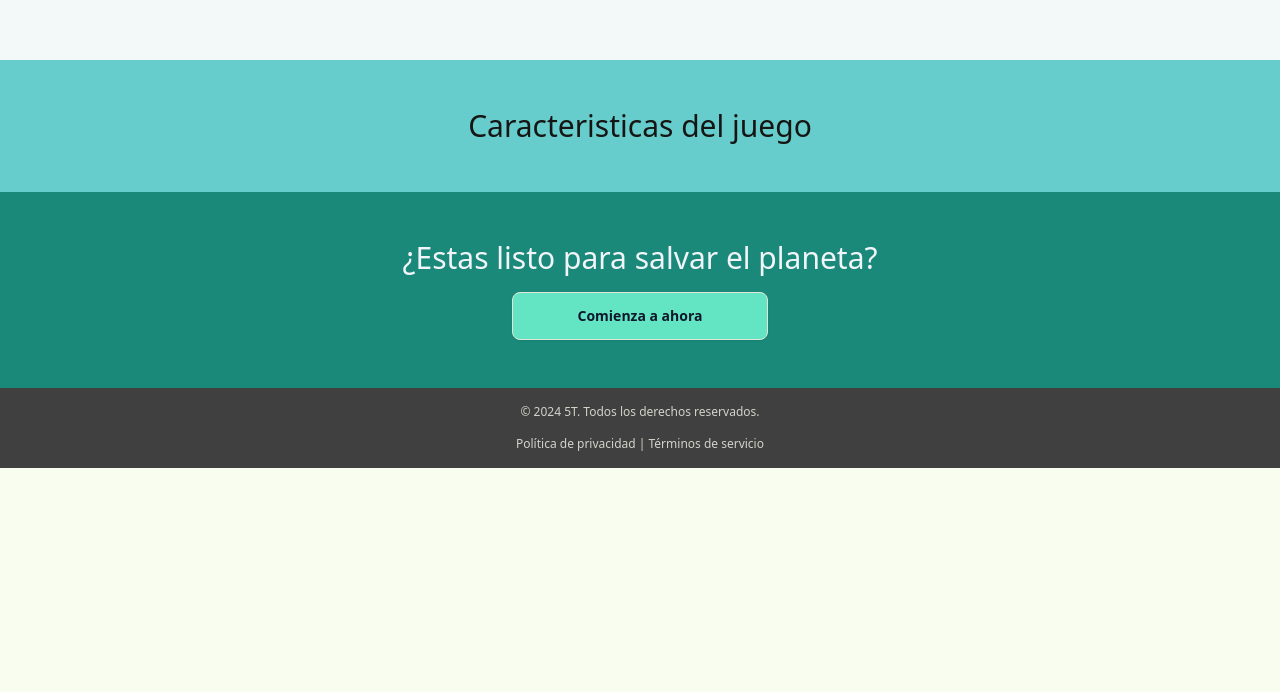
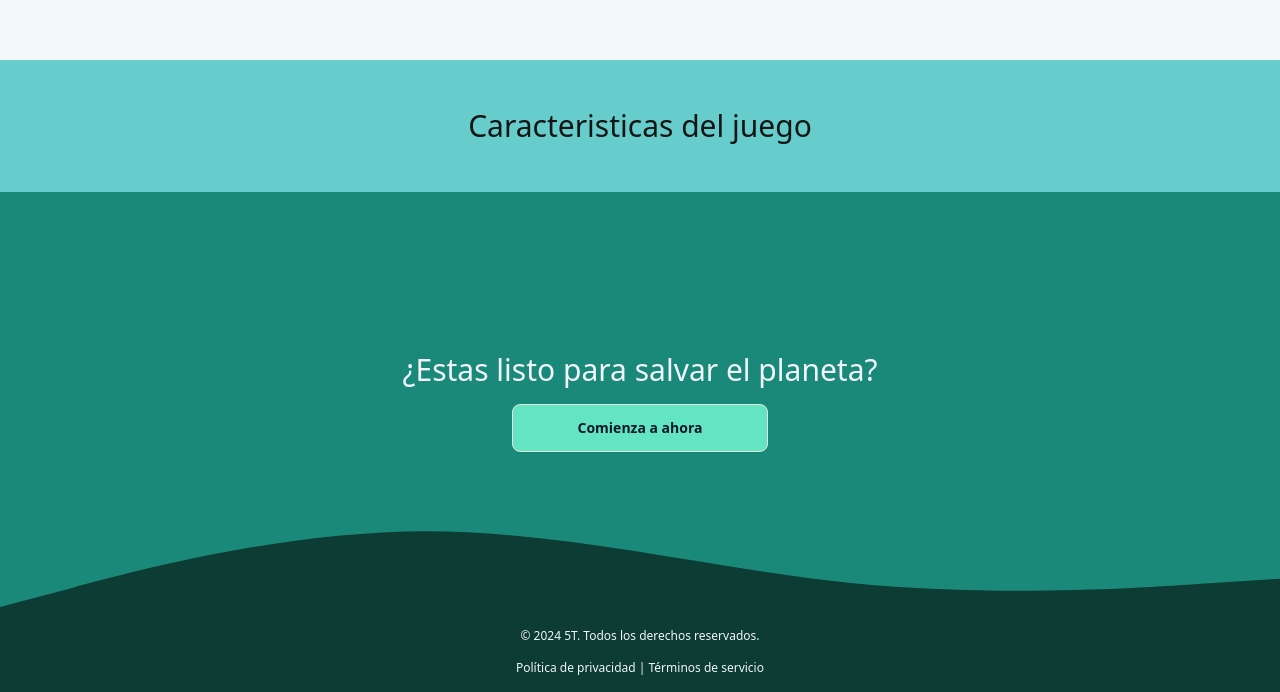
Before and after one commit to whoAngeel/hackateck-regional, a React (Vite) app in the folder apps/client/: page / in a window 1280 px wide. Shown: the part 804-1496 px from the top of the page. Before the commit the page ends 1272 px from the top, so only its background shows below. Built offline with nearby package versions, Linux system fonts and the light colour scheme.

Commit message:
frontend: footer xd

```diff
--- a/apps/client/src/pages/Home.jsx
+++ b/apps/client/src/pages/Home.jsx
@@ -51,7 +51,7 @@ function Home() {
 				</h2>
 			</section>
 
-			<section className="bg-primary-500 py-12 text-slate-100 flex flex-col justify-center items-center gap-4">
+			<section className="bg-primary-500 py-40 text-slate-100 flex flex-col justify-center items-center gap-4 ">
 				<h2 className="text-3xl text-center font-medium">
 					¿Estas listo para salvar el planeta?
 				</h2>
@@ -66,7 +66,21 @@ function Home() {
 			</section>
 
 			{/* footer section */}
-			<footer className="bg-neutral-700 text-neutral-content  py-4 text-center text-xs">
+			<div className="relative">
+				<svg
+					xmlns="http://www.w3.org/2000/svg"
+					viewBox="0 0 1440 320"
+					className="absolute bottom-0 left-0 w-full "
+				>
+					<path
+						fill="#0C3C34"
+						className="fill-bg-primary-900"
+						fill-opacity="1"
+						d="M0,224L80,202.7C160,181,320,139,480,138.7C640,139,800,181,960,197.3C1120,213,1280,203,1360,197.3L1440,192L1440,320L1360,320C1280,320,1120,320,960,320C800,320,640,320,480,320C320,320,160,320,80,320L0,320Z"
+					></path>
+				</svg>
+
+				<footer className="bg-primary-800 text-slate-100 py-4 text-center text-xs relative z-10">
 					<div>
 						<p>
 							&copy; {new Date().getFullYear()} 5T. Todos los derechos
@@ -84,6 +98,7 @@ function Home() {
 					</div>
 				</footer>
 			</div>
+		</div>
 	);
 }
 
```
Lines whose indentation alone changed are shown as unchanged.
